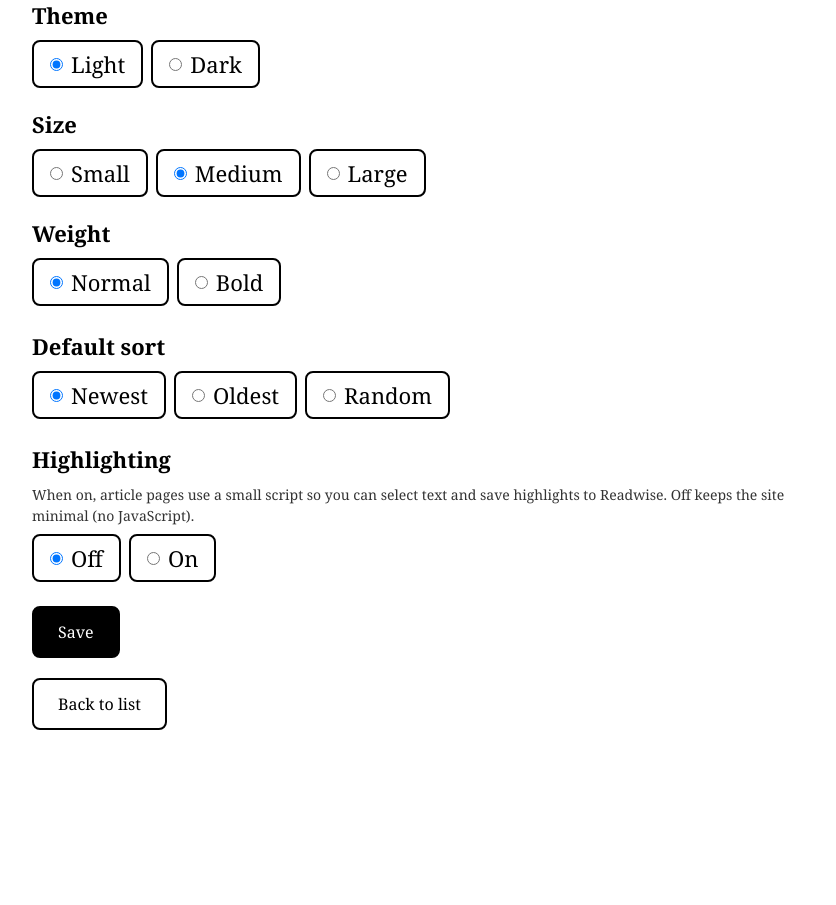
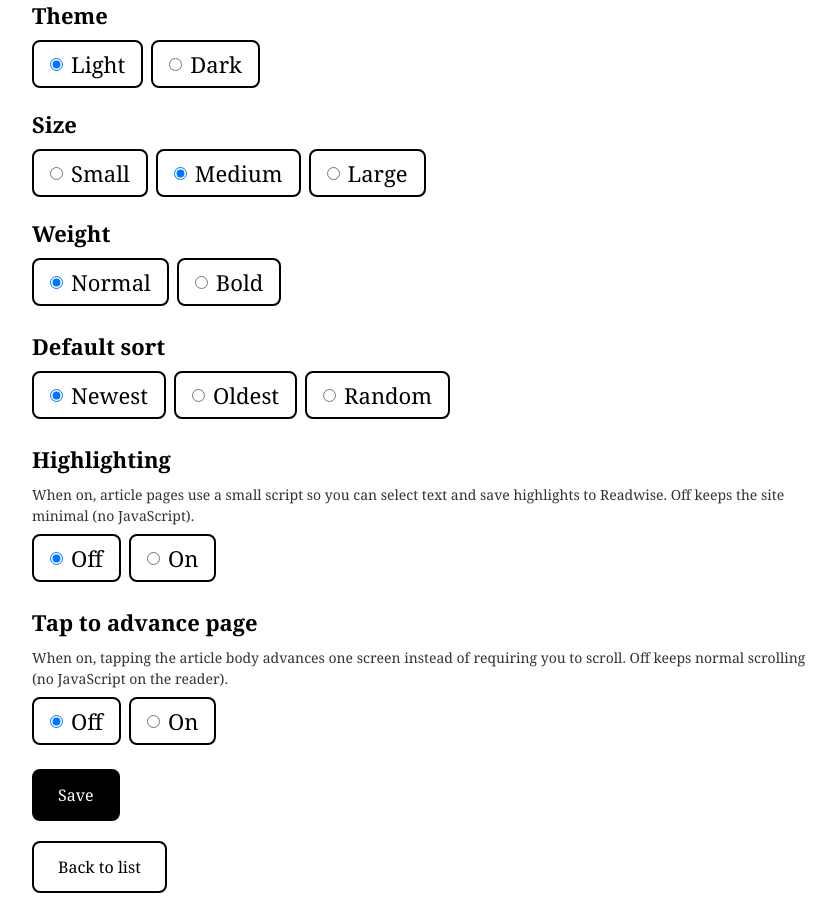
Before and after one commit to ntwkrgr/readwise-reader-personal-site, a Flask app: page /settings in a window 1280 px wide. Shown: the part 62-967 px from the top of the page, without its empty margins (220-1056 px from the left). Before the commit the page ends 792 px from the top, so only its background shows below. Run offline with Flask 3, Linux system fonts and the light colour scheme.

Commit message:
feat: add tap-to-advance-page reader option for Kindle browser
Adds an opt-in setting that turns the article reader into a paged
view: tapping the article body scrolls forward one screen (minus a
small overlap), matching how e-readers naturally advance pages on
e-ink. Off by default so the no-JS default experience is preserved.

- New readwise_tap_advance cookie with on/off validation, wired
  through inject_display_prefs and /settings POST.
- New "Tap to advance page" radio section in settings.html.
- Pure ES5 IIFE in read.html, only emitted when the toggle is on.
  Uses touchstart/touchend with a 10px tap threshold to distinguish
  taps from swipes, falls back to click for mouse input, and guards
  with a handledTouch debounce so a single tap never fires twice.
  Bails out when the tap target is inside an <a> so links still
  navigate. Stops scrolling at the bottom of the page.
- Feature-detected scroll-position read (pageYOffset with
  documentElement/body fallback) for older WebKit compatibility.

```diff
--- a/app.py
+++ b/app.py
@@ -167,11 +167,13 @@ TEXT_SIZE_COOKIE = "readwise_text_size"
 TEXT_WEIGHT_COOKIE = "readwise_text_weight"
 THEME_COOKIE = "readwise_theme"
 HIGHLIGHTING_COOKIE = "readwise_highlighting"
+TAP_ADVANCE_COOKIE = "readwise_tap_advance"
 SORT_COOKIE = "readwise_sort"
 VALID_TEXT_SIZES = {"small", "medium", "large"}
 VALID_TEXT_WEIGHTS = {"normal", "bold"}
 VALID_THEMES = {"light", "dark"}
 VALID_HIGHLIGHTING = {"on", "off"}
+VALID_TAP_ADVANCE = {"on", "off"}
 
 READWISE_V2_HIGHLIGHTS = "https://readwise.io/api/v2/highlights/"
 
@@ -182,6 +184,7 @@ def inject_display_prefs():
     weight = request.cookies.get(TEXT_WEIGHT_COOKIE, "normal")
     theme = request.cookies.get(THEME_COOKIE, "light")
     highlighting = request.cookies.get(HIGHLIGHTING_COOKIE, "off")
+    tap_advance = request.cookies.get(TAP_ADVANCE_COOKIE, "off")
     default_sort = request.cookies.get(SORT_COOKIE, "newest")
     if size not in VALID_TEXT_SIZES:
         size = "medium"
@@ -191,6 +194,8 @@ def inject_display_prefs():
         theme = "light"
     if highlighting not in VALID_HIGHLIGHTING:
         highlighting = "off"
+    if tap_advance not in VALID_TAP_ADVANCE:
+        tap_advance = "off"
     if default_sort not in VALID_SORTS:
         default_sort = "newest"
     return {
@@ -198,6 +203,7 @@ def inject_display_prefs():
         "text_weight": weight,
         "theme": theme,
         "highlighting_enabled": highlighting == "on",
+        "tap_advance_enabled": tap_advance == "on",
         "default_sort": default_sort,
     }
 
@@ -362,6 +368,7 @@ def settings():
         weight = request.form.get("text_weight", "normal")
         theme = request.form.get("theme", "light")
         highlighting = request.form.get("highlighting", "off")
+        tap_advance = request.form.get("tap_advance", "off")
         default_sort = request.form.get("default_sort", "newest")
         if size not in VALID_TEXT_SIZES:
             size = "medium"
@@ -371,6 +378,8 @@ def settings():
             theme = "light"
         if highlighting not in VALID_HIGHLIGHTING:
             highlighting = "off"
+        if tap_advance not in VALID_TAP_ADVANCE:
+            tap_advance = "off"
         if default_sort not in VALID_SORTS:
             default_sort = "newest"
         resp = make_response(redirect(request.referrer or url_for("article_list")))
@@ -378,6 +387,7 @@ def settings():
         resp.set_cookie(TEXT_WEIGHT_COOKIE, weight, max_age=31536000)
         resp.set_cookie(THEME_COOKIE, theme, max_age=31536000)
         resp.set_cookie(HIGHLIGHTING_COOKIE, highlighting, max_age=31536000)
+        resp.set_cookie(TAP_ADVANCE_COOKIE, tap_advance, max_age=31536000)
         resp.set_cookie(SORT_COOKIE, default_sort, max_age=31536000)
         return resp
     return render_template("settings.html")
--- a/templates/settings.html
+++ b/templates/settings.html
@@ -80,6 +80,20 @@
             </label>
         </div>
     </div>
+    <div style="margin-bottom: 24px;">
+        <p style="font-weight: bold; margin-bottom: 8px;">Tap to advance page</p>
+        <p style="font-size: 14px; color: #333; margin-bottom: 8px;">When on, tapping the article body advances one screen instead of requiring you to scroll. Off keeps normal scrolling (no JavaScript on the reader).</p>
+        <div style="display: flex; flex-wrap: wrap; gap: 8px;">
+            <label class="settings-option" style="display: flex; align-items: center; min-height: 48px; padding: 0 16px; border: 2px solid #000; cursor: pointer;">
+                <input type="radio" name="tap_advance" value="off" {{ 'checked' if not tap_advance_enabled else '' }}>
+                <span style="margin-left: 8px;">Off</span>
+            </label>
+            <label class="settings-option" style="display: flex; align-items: center; min-height: 48px; padding: 0 16px; border: 2px solid #000; cursor: pointer;">
+                <input type="radio" name="tap_advance" value="on" {{ 'checked' if tap_advance_enabled else '' }}>
+                <span style="margin-left: 8px;">On</span>
+            </label>
+        </div>
+    </div>
     <button type="submit" class="btn btn-dark">Save</button>
 </form>
 
```
Also changed, not shown: templates/read.html (+76 -0 lines).
